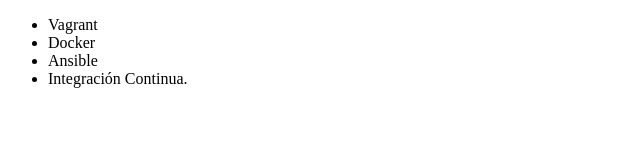
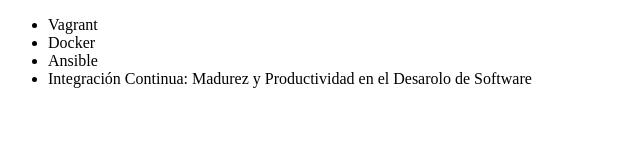
Before and after one commit to Marioprogramas/alura-git-nuevo, a plain HTML site: page index.html in a window 1280 px wide. Shown: the whole page, without its empty margins (0-640 px from the left). Drawn offline with Linux system fonts and the light colour scheme.

Commit message:
Renombrando curso de Integración Contínua

```diff
--- a/index.html
+++ b/index.html
@@ -9,7 +9,7 @@
          <li> Vagrant </li>
          <li> Docker </li>
          <li> Ansible </li>
-         <li> Integración Continua. </li>
+         <li> Integración Continua: Madurez y Productividad en el Desarolo de Software </li>
      </ul>
 </body>
 </html>
```
